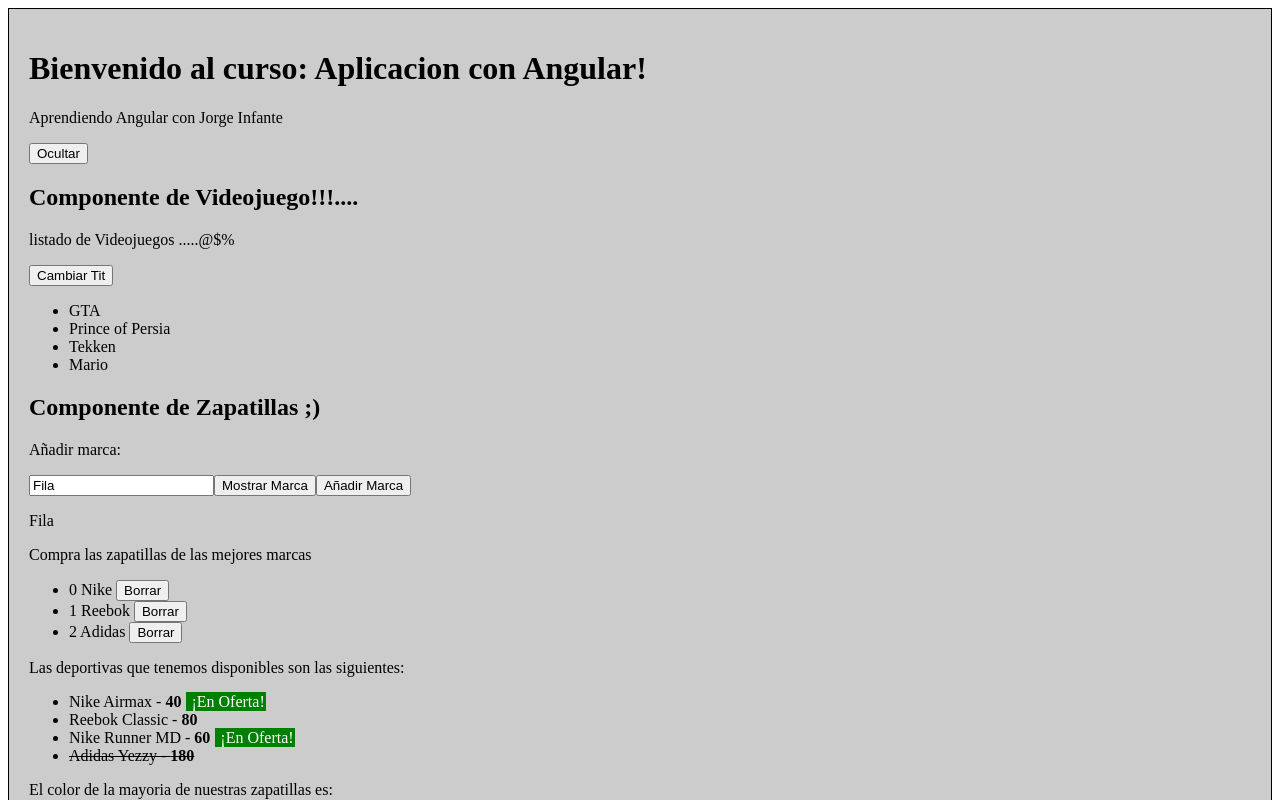
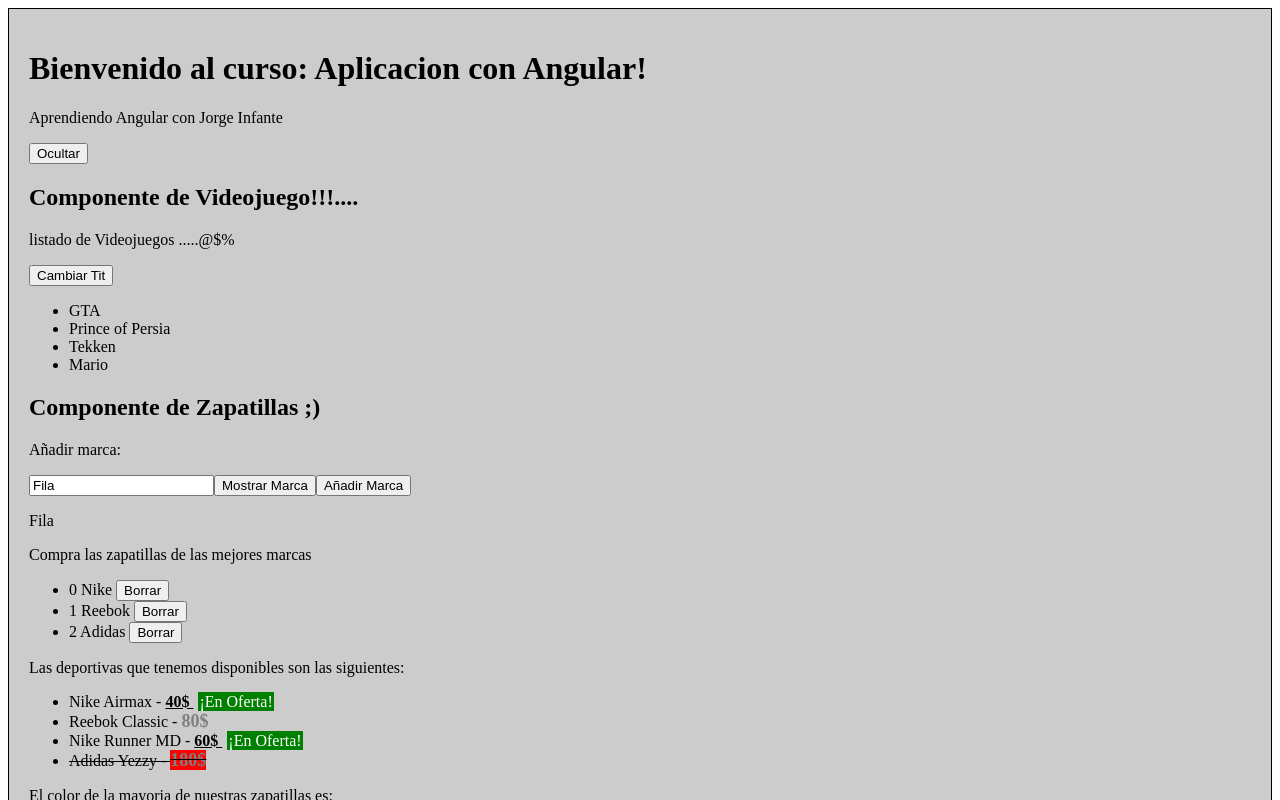
Before and after one commit to jo-infantedc/MyBroAngular, an Angular app: page / in a window 1280 px wide. Shown: the top 800 px of the page. Built offline with nearby package versions, Linux system fonts and the light colour scheme.

Commit message:
more directives today 06/16

```diff
--- a/angular.json
+++ b/angular.json
@@ -25,7 +25,8 @@
               "src/assets"
             ],
             "styles": [
-              "src/styles.css"
+              "src/styles.css",
+              "assets/styles.css"
             ],
             "scripts": []
           },
--- a/src/app/zapatillas/zapatillas.component.html
+++ b/src/app/zapatillas/zapatillas.component.html
@@ -5,7 +5,7 @@
 <p>
 
 <!--<input type="text" [(ngModel)]="mi_marca" (blur)="onBlur()" />-->
-<input type="text" [(ngModel)]="mi_marca" (keyup.enter)="mostrarPalabra()" />
+<input type="text" [(ngModel)]="mi_marca" (keyup.enter)="mostrarPalabra()" /> <!--Es más interesante capturar la tecla enter-->
 
 <button (click)="getMarca()" >Mostrar Marca</button>
 <button (click)="addMarca()" >Añadir Marca</button>
@@ -31,8 +31,20 @@
     <li *ngFor="let deportiva of zapatillas">
 
         <span [ngStyle]="{
-            'text-decoration': !deportiva.stock ? 'line-through' : 'none'
-        }"> {{deportiva.nombre}} - <strong>{{deportiva.precio}}</strong>
+                            'text-decoration': !deportiva.stock ? 'line-through' : 'none'
+                        }">
+
+            {{deportiva.nombre}} -
+
+            <strong [class.AltoPrecio]="deportiva.precio >= 80"
+                    [ngClass]="{
+                                'fondoRojo': deportiva.precio > 100,
+                                'subrayado' : deportiva.marca == 'Nike'
+                            }"
+            >
+
+                        {{deportiva.precio}}$
+            </strong>
         </span>
 
         <span   *ngIf="deportiva.precio < 80"
--- /dev/null
+++ b/src/assets/styles.css
@@ -0,0 +1,12 @@
+.AltoPrecio{
+    color: gray;
+    font-size: 18px;
+}
+
+.fondoRojo{
+    background-color: red;
+}
+
+.subrayado{
+    text-decoration: underline;
+}
--- a/src/index.html
+++ b/src/index.html
@@ -6,6 +6,7 @@
   <base href="/">
   <meta name="viewport" content="width=device-width, initial-scale=1">
   <link rel="icon" type="image/x-icon" href="favicon.ico">
+  <link rel="stylesheet" type="text/css" href="assets/styles.css">
 </head>
 <body>
   <app-root></app-root>
```
